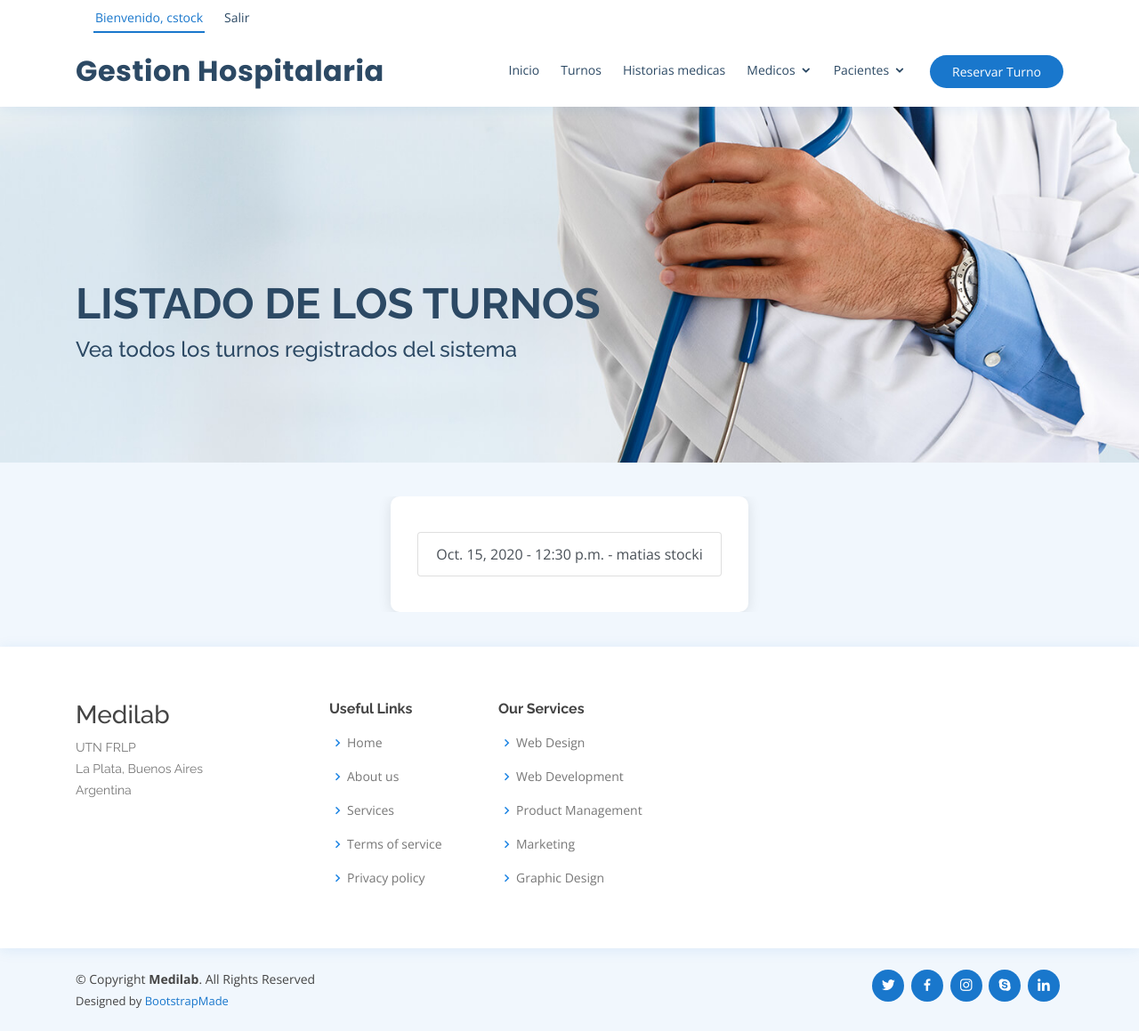
After one commit to fedeglggg/facu-GestionHospitalaria, a Django app: page /turnos/ in a window 1280 px wide. The commit adds this page. Shown: the whole page at 89% size. Run offline with Django 3.2, Linux system fonts and the light colour scheme; a user stored in the database is signed in; data comes from the database, SQL or seed files in the repository; both versions use the stored data as it was after the commit; some libraries are stand-ins or nearby versions.

Commit message:
otros fixes

```diff
--- a/proyectoGestionHospitalaria/appGestionHospitalaria/templates/baseTemplate.html
+++ b/proyectoGestionHospitalaria/appGestionHospitalaria/templates/baseTemplate.html
@@ -51,7 +51,7 @@
           <li><a class="nav-link " href="{% url 'logout'%}?next={{request.path}}">Salir</a></li>
           {% else %}
           <li class="active"><a href="/accounts/login/">Ingresar</a>
-          <li><a href="signup/paciente/">Registrarse</a></li>
+          <li><a href="{% url 'signup_paciente'%}">Registrarse</a></li>
           {% endif %}
         </ul>
       </nav><!-- .nav-menu -->
@@ -89,7 +89,7 @@
         <ul>
           {% if user.is_authenticated %}
           <li class="active"><a href="/">Inicio</a></li>
-          <li><a href="{% url 'create_turno_1'%}">Turnos</a></li>
+          <li><a href="{% url 'lista_turno'%}">Turnos</a></li>
 
             <!-- por ahora uso view_paciente para ver si es paciente o no -->
             {% if perms.appGestionHospitalaria.view_paciente %}
@@ -126,7 +126,7 @@
         </ul>
       </nav><!-- .nav-menu -->
 
-      {% if not perms.appGestionHospitalaria.view_paciente or user.is_superuser %}
+      {% if perms.appGestionHospitalaria.add_turno or user.is_superuser %}
         <a href="{% url 'create_turno_1'%}" class="appointment-btn scrollto">Reservar Turno</a>
       {% endif %}
 
--- a/proyectoGestionHospitalaria/appGestionHospitalaria/templates/medico_detail.html
+++ b/proyectoGestionHospitalaria/appGestionHospitalaria/templates/medico_detail.html
@@ -20,10 +20,10 @@
 
 
 <div class="container border" style="width: fit-content">
-    <h1>Nombre: {{ doctor.user.first_name }} {{ doctor.user.last_name }}</h1>
+    <h2>Nombre: {{ doctor.user.first_name }} {{ doctor.user.last_name }}</h2>
 
     <p><strong>Matricula:</strong> {{ doctor.matricula }}</p>
-    {% for especialidad in especialdiades %}
+    {% for especialidad in especialidades %}
         <p><strong>Especialidad:</strong> {{ especialidad.name }}</p>
     {% endfor %}
     <div style="margin-left:20px;margin-top:20px">
--- a/proyectoGestionHospitalaria/appGestionHospitalaria/templates/registration/login.html
+++ b/proyectoGestionHospitalaria/appGestionHospitalaria/templates/registration/login.html
@@ -24,6 +24,7 @@
 
   <div class="icon-box">
     <div style="padding-bottom: 8%;">
+    <h1><b>Ingreso al sistema</b></h1>
     <h2><b>Ingrese Sus Datos:</b></h2>
     </div>
   {% if form.errors %}
--- /dev/null
+++ b/proyectoGestionHospitalaria/appGestionHospitalaria/templates/turno_list.html
@@ -0,0 +1,43 @@
+{% extends "baseTemplate.html" %}
+<title>{% block title %}Turnos{% endblock %}</title>
+
+{% block content %}
+<section id="hero" class="d-flex align-items-center" style="position: unset; ">
+    <div class="container">
+        <h1>Listado de los turnos</h1>
+        <h2>Vea todos los turnos registrados del sistema</h2>
+    </div>
+</section>
+
+<main id="main">
+<section id="appointment" class="appointment section-bg" style="padding: 3%;">
+<section id="why-us" class="why-us" style="all: inherit;padding: 0">
+<div class="container" style="inline-size: fit-content; text-align: center" >
+<div class="icon-boxes">
+<div class="icon-box">
+
+
+{% if turnos %}
+<div class="list-group">
+
+    {% for turno in turnos %}
+    <a class="list-group-item list-group-item-action" href="#">
+        {{ turno.date }} - {{ turno.timeFrom}} -
+        {{ turno.estudio.paciente.user.first_name }}
+        {{turno.estudio.paciente.user.last_name}}
+    </a>
+    {% endfor %}
+
+</div>
+{% else %}
+<p>No existen turnos registrados.</p>
+{% endif %}
+
+</div>
+</div>
+</div>
+</section>
+</section>
+</main>
+
+{% endblock %}
--- a/proyectoGestionHospitalaria/appGestionHospitalaria/urls.py
+++ b/proyectoGestionHospitalaria/appGestionHospitalaria/urls.py
@@ -14,6 +14,7 @@ urlpatterns = [
     path('signup/medico/', views.signup_medico, name='signup_medico'),
     path('pacientes/', views.pacientes, name='lista_pacientes'),
     path('paciente/<int:paciente_id>/', views.paciente, name='paciente'),
+     path('turnos/', views.turnos, name='lista_turno'),
     path('turnos/crear/1', views.create_turno_1, name='create_turno_1'),
     path('turnos/crear/2/', views.create_turno_2, name='create_turno_2'),
     path('turnos/crear/2/3/', views.create_turno_3, name='create_turno_3')
--- a/proyectoGestionHospitalaria/appGestionHospitalaria/views.py
+++ b/proyectoGestionHospitalaria/appGestionHospitalaria/views.py
@@ -26,6 +26,7 @@ def is_user_auth(user, valid_groups):
         if user.groups.filter(name=group).exists():
             return True
     return False
+
 def error_acceso(request):
     # se podría tirar algo aca, el proble es que al desloguear te habría que redirigirlo,
     # sino deslogueo y quedo en una vista que necesita permisos y automaticamente despues
@@ -77,12 +78,19 @@ def pacientes(request):
 def medico(request, doctor_id):
     if not is_user_auth(request.user, ('secretarios', 'medicos', 'sarasa')):
         return redirect('error_acceso')
+
+    print('1')
     try:
         doctor = Doctor.objects.get(pk=doctor_id)
+        especialidades = doctor.especialidad.all()
         context = {
         'doctor': doctor,
-        'especialidades': doctor.especialidad
+        'especialidades': especialidades
         }
+
+        for i in especialidades:
+            print('2')
+            print(i.name)
 
     except Doctor.DoesNotExist:
         raise Http404("El paciente no existe")
@@ -100,6 +108,17 @@ def medicos(request):
         'doctores': doctores
     }
     return render(request, 'medico_list.html', context)
+
+def turnos(request):
+    if not is_user_auth(request.user, ('secretarios', 'medicos')):
+        return redirect('error_acceso')
+
+    turnos = Turno.objects.all()
+    context = {
+        'turnos': turnos
+    }
+    return render(request, 'turno_list.html', context)
+
 
 def signup_medico(request):
     # le damos a is_auth los grupos permitidos en la vista
@@ -150,8 +169,9 @@ def signup_medico(request):
 
 # todos los comentarios de signup_medico aplican aca
 def signup_paciente(request):
-    if not is_user_auth(request.user, ('medicos', 'sarasa')):
-        return redirect('error_acceso')
+    # por ahora saco el permiso para registrar pacientes al sistema, que se registre cualquiera
+    # if not is_user_auth(request.user, ('pacientes')):
+    #     return redirect('error_acceso')
 
     if request.method == 'POST':
         form = SignUpFormPaciente(request.POST)
@@ -180,7 +200,7 @@ def signup_paciente(request):
 
 def create_turno_1(request):
     if not is_user_auth(request.user, ('secretarios', 'pacientes')):
-        return redirect('error_acceso')
+        return redirect('/accounts/login')
 
     # El post directamente lo hace en /2 - esta seteado desde el front
     if request.method == 'GET':
```
Also changed, not shown: proyectoGestionHospitalaria/db.sqlite3.
